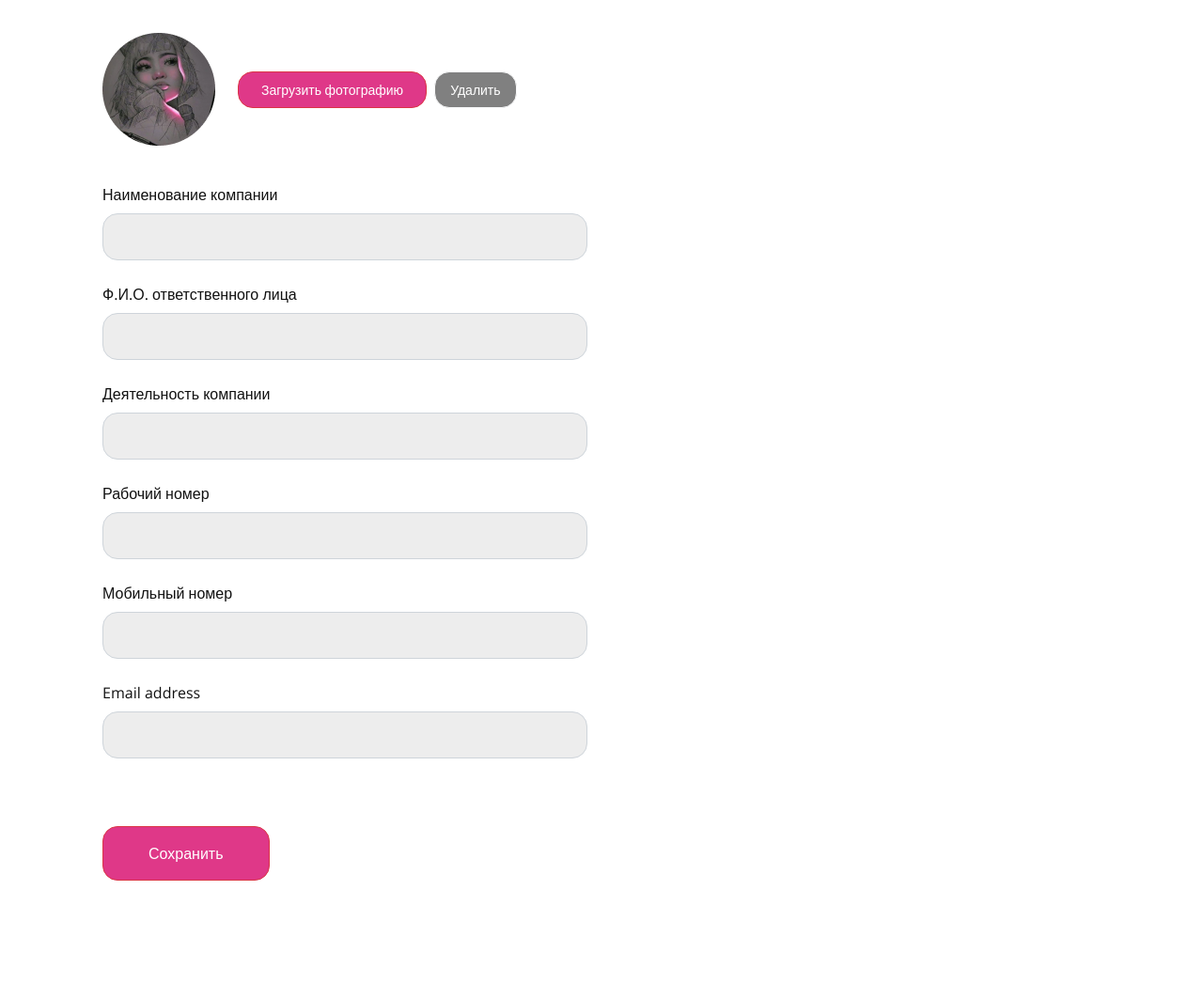
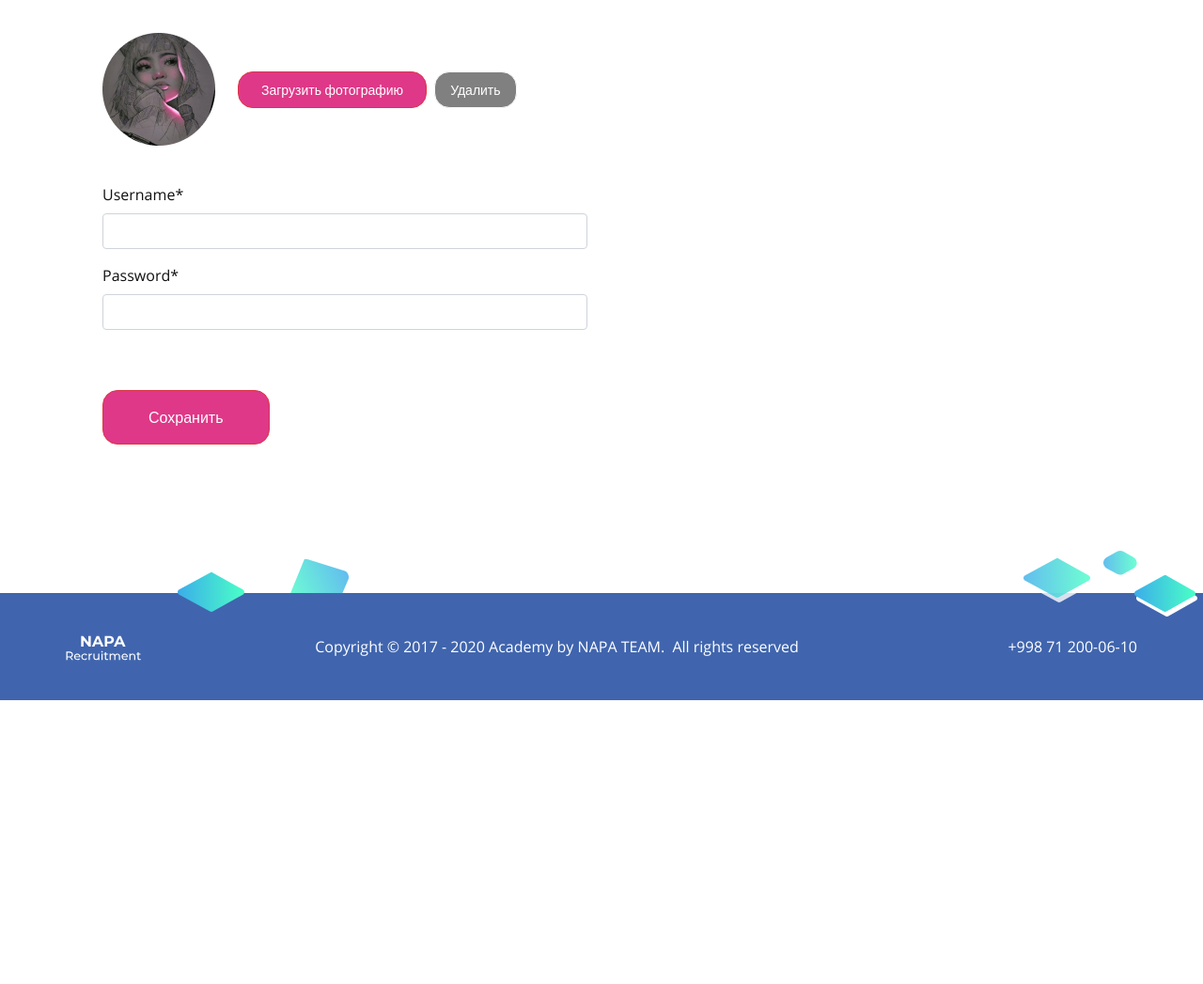
Before and after one commit to sardor0702/napa_recruitment_v1, a Django app: template main/templates/main/personal_account_changing_info.html in a window 1280 px wide. Shown: the part 322-1369 px from the top of the page at 94% size. After the commit the page ends 1067 px from the top, so only its background shows below. Run offline with Django 3.2, Linux system fonts and the light colour scheme; the template is opened without the code that fills it: values that come from a table or form of the project are taken from there, others are empty; some libraries are stand-ins or nearby versions.

Commit message:
user info update

```diff
--- a/main/templates/fragments/header_all.html
+++ b/main/templates/fragments/header_all.html
@@ -2,7 +2,7 @@
 <!-- Navbar -->
 <div class="container-xl px-4">
     <nav class="navbar navbar-expand-lg navbar-light bg-transparent navbar-fixed-top navbar-toggleable-sm navbar-inverse pt-3">
-        <a class="navbar-brand d-flex flex-column" href="{% url 'main_home'%}">
+        <a class="navbar-brand d-flex flex-column" href="{% url 'main:main_home'%}">
             <img src="{% static 'main/img/napa1.svg' %}" class="mb-1">
             <img src="{% static 'main/img/recruitment1.svg' %}">
         </a>
@@ -42,7 +42,7 @@
                     </a>
                 </li>
                 <li class="nav-item">
-                    <a class="nav-link text-secondary" href="{% url 'logout' %}">
+                    <a class="nav-link text-secondary" href="{% url 'user:logout' %}">
                         <img src="{% static 'main/img/sign_in.svg' %}">
                     </a>
                 </li>
--- a/main/templates/fragments/header_home.html
+++ b/main/templates/fragments/header_home.html
@@ -51,7 +51,7 @@
                     {% endif %}
                     {% if request.user.is_authenticated %}
                         <li class="nav-item">
-                            <a class="nav-link text-secondary" href="#">
+                            <a class="nav-link text-secondary" href="{% url 'user:logout' %}">
                                 <img src="{% static 'main/img/sign_in.svg' %}">
                             </a>
                         </li>
--- a/main/templates/main/personal_account.html
+++ b/main/templates/main/personal_account.html
@@ -59,7 +59,7 @@
                                 <p class="mb-4 text-break">{{ user.email|default:'Нет данных' }}</p>
                             </div>
                             <div class="col px-0">
-                                <a type="button" href="{% url 'main_update' user.id %}" class="btn btn-danger rounded-15 px-4">Изменить</a>
+                                <a type="button" href="{% url 'user:info' user.id %}" class="btn btn-danger rounded-15 px-4">Изменить</a>
                             </div>
                         </div>
                     </div>
--- a/main/templates/main/personal_account_changing_info.html
+++ b/main/templates/main/personal_account_changing_info.html
@@ -1,5 +1,6 @@
 {% extends '../layouts/layout.html' %}
 {% load static %}
+{% load crispy_forms_tags %}
 {% block content %}
     <!-- section-content -->
 	<div class="container-xl section-content my-110 px-4 pb-5">
@@ -19,45 +20,14 @@
 				<button class="btn btn-light rounded-15 px-3 mb-3 py-2 mb-sm-0 font-size-14">Удалить</button>
 			</form>
 		</div>
-		<form action="{% if user %}{% url 'main_update' user.id %}{% endif %}" method="post">
+		<form action="{% url 'user:info_save' %}" method="post">
         {% csrf_token %}
 			<div class="row mx-0 mb-5">
 				<div class="col-12 col-md-6">
-					<div class="form-group mb-md-0">
-						<label for="validationDefault01">Наименование компании</label>
-						<input type="text" class="form-control bg-light rounded-15 py-4 mb-4" id="validationDefault01" name="company_name" value="{{ user.company_name }}">
-					</div>
-					<div class="form-group mb-md-0">
-						<label for="validationDefault01">Ф.И.О. ответственного лица</label>
-						<input type="text" class="form-control bg-light rounded-15 py-4 mb-4" id="validationDefault01" name="full_name" value="{{ user.full_name }}">
-					</div>
-					<div class="form-group mb-md-0">
-						<label for="validationCustom01" class="text-02">Деятельность компании</label>
-						<input type="text" class="form-control bg-light rounded-15 py-4 mb-4" id="validationCustom01" name="activity_company" value="{{ user.activity_company }}">
-					</div>
-					<div class="form-group mb-md-0">
-						<label for="exampleInputEmail1" class="text-02">Рабочий номер</label>
-						<input type="text" class="form-control bg-light rounded-15 py-4 mb-4" name="phone" value="{{ user.phone }}">
-					</div>
-					<div class="form-group mb-md-0">
-						<label for="exampleInputEmail1" class="text-02">Мобильный номер</label>
-						<input type="text" class="form-control bg-light  rounded-15 py-4 mb-4" name="mobil_phone" value="{{ user.mobil_phone }}">
-					</div>
-					<div class="form-group mb-md-0">
-						<label for="exampleInputEmail1">Email address</label>
-						<input type="email" class="form-control bg-light rounded-15 py-4 mb-4" id="exampleInputEmail1" name="email" value="{{ user.email }}" >
-					</div>
+                    {% csrf_token %}
+                    {{ form | crispy }}
 				</div>
-{#				<div class="col-12 col-md-6">#}
-{#					<div class="form-group mb-md-0 ">#}
-{#						<label for="validationDefault02">Старый пароль</label>#}
-{#						<input type="password" class="form-control bg-light rounded-15 py-4 mb-4" id="validationDefault02" value="" required>#}
-{#					</div>#}
-{#					<div class="form-group mb-4 mb-md-0">#}
-{#						<label for="validationDefault02">Новый пароль</label>#}
-{#						<input type="password" class="form-control bg-light rounded-15 py-4 mb-4" id="validationDefault02" value="" required>#}
-{#					</div>#}
-{#				</div>#}
+
 			</div><!-- End of row -->
 			<div class="row mx-0">
 				<div class="col-12 d-flex justify-content-center justify-content-md-start">
--- a/napa_recruitment/urls.py
+++ b/napa_recruitment/urls.py
@@ -24,8 +24,3 @@ urlpatterns = [
     path('user/', include('user.urls', namespace='user')),
     path('', include('main.urls'))
 ]
-
-# urlpatterns = [
-#     path('admin/', admin.site.urls),
-#     path('', include('main.urls'))
-# ]
--- a/student/models.py
+++ b/student/models.py
@@ -1,5 +1,6 @@
 from django.db import models
 from main.models import FilterValues
+
 
 class Student(models.Model):
     filters = models.ManyToManyField(FilterValues)
--- a/user/forms.py
+++ b/user/forms.py
@@ -1,21 +1,9 @@
 from django import forms
 from napa_recruitment.validators import PhoneValidator
-from django.core.validators import MinLengthValidator
+from django.core.validators import MinLengthValidator, EmailValidator
 from django.contrib.auth.validators import UnicodeUsernameValidator
 from django.core.exceptions import ValidationError
 from user.models import User
-
-
-# class RegistrationForm(forms.ModelForm):
-#     phone = forms.CharField(max_length=14, required=True, validators=[PhoneValidator()])
-#     password = forms.CharField(max_length=50, widget=forms.PasswordInput, required=True,
-#                                validators=[MinLengthValidator(6)])
-#     confirm = forms.CharField(max_length=50, widget=forms.PasswordInput, required=True,
-#                               validators=[MinLengthValidator(6)])
-#
-#     class Meta:
-#         model = User
-#         fields = ('phone', 'username', 'password', 'confirm')
 
 
 class LoginForm(forms.Form):
@@ -23,10 +11,6 @@ class LoginForm(forms.Form):
     username = forms.CharField(max_length=20, required=True)
     password = forms.CharField(max_length=50, widget=forms.PasswordInput, required=True,
                                validators=[MinLengthValidator(6)])
-
-    # class Meta:
-    #     model = User
-    #     fields = ('username', 'password')
 
 
 class RegistrationForm(forms.Form):
@@ -56,3 +40,26 @@ class RegistrationForm(forms.Form):
                 raise ValidationError("Parollar bir xil emas")
 
         return self.cleaned_data['confirm']
+
+
+class EditForm(forms.ModelForm):
+
+    class Meta:
+        model = User
+        fields = [
+            'company_name',
+            'first_name',
+            'last_name',
+            'activity_company',
+            'phone',
+            'mobil_phone',
+            'email',
+        ]
+
+    # company_name = forms.CharField(max_length=80, required=True)
+    # first_name = forms.CharField(max_length=30, required=True)
+    # last_name = forms.CharField(max_length=40, required=True)
+    # activity_company = forms.CharField(max_length=80)
+    # phone = forms.CharField(max_length=16, validators=[PhoneValidator()], required=True)
+    # mobil_phone = forms.CharField(max_length=16, validators=[PhoneValidator()])
+    # email = forms.EmailField(max_length=100, validators=[EmailValidator()])
--- a/user/urls.py
+++ b/user/urls.py
@@ -1,6 +1,5 @@
 from django.urls import path
-# from .views import
-from .views import UserRegistration, user_login, user_logout
+from .views import UserRegistration, user_login, user_logout, login_checkin, user_info, user_info_post
 
 
 app_name = "user"
@@ -8,7 +7,8 @@ app_name = "user"
 urlpatterns = [
     path("registration/", UserRegistration.as_view(), name="registration"),
     path("login/", user_login, name="login"),
-    path("logout/", user_logout, name="logout")
-    # path('me/', Me.as_view()),
-    # path("registration/", Registration.as_view())
+    path("logout/", user_logout, name="logout"),
+    path("account/", login_checkin, name="personal_account"),
+    path("info/<int:id>/", user_info, name="info"),
+    path("info/save/", user_info_post, name="info_save"),
 ]
```
Also changed, not shown: napa_recruitment/settings.py (+1 -24 lines), user/views.py (+42 -22 lines).
